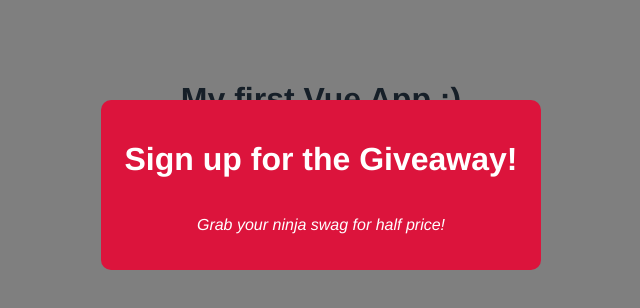
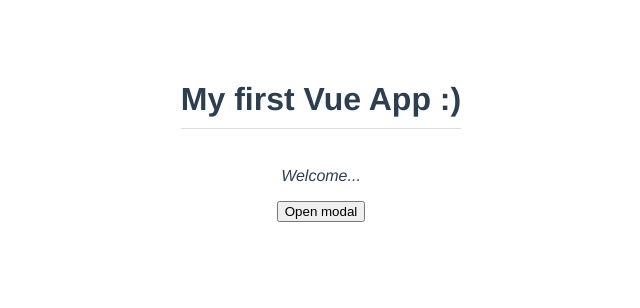
Before and after one commit to beltranbot/vue3-modal-project, a Vue app: page / in a window 1280 px wide. Shown: the top 308 px of the page, without its empty margins (319-959 px from the left). Built offline with nearby package versions, Linux system fonts and the light colour scheme.

Commit message:
emit custom events

```diff
--- a/src/App.vue
+++ b/src/App.vue
@@ -1,6 +1,10 @@
 <template>
   <h1>{{title}}</h1>
-  <Modal :header="header" :text="text" :theme="theme"/>
+  <p>Welcome...</p>
+  <div v-if="showModal">
+    <Modal :header="header" :text="text" :theme="theme" @close="toggleModal"/>
+  </div>
+  <button @click="toggleModal">Open modal</button>
 </template>
 
 <script>
@@ -16,7 +20,8 @@
       title: "My first Vue App :)",
       header: "Sign up for the Giveaway!",
       text: "Grab your ninja swag for half price!",
-      theme: "sale"
+      theme: "sale",
+      showModal: false,
     }
   },
   methods: {
@@ -24,6 +29,9 @@
       console.log(this.$refs.name) // handle to the inputfield
       this.$refs.name.classList.add("active")
       this.$refs.name.focus()
+    },
+    toggleModal() {
+      this.showModal = !this.showModal
     }
   }
 }
--- a/src/components/Modal.vue
+++ b/src/components/Modal.vue
@@ -1,5 +1,5 @@
 <template>
-  <div class="backdrop">
+  <div class="backdrop" @click="closeModal">
     <div class="modal" :class="{sale: theme === 'sale'}">
       <h1>{{ header }}</h1>
       <p>{{ text }}</p>
@@ -10,7 +10,12 @@
 <script>
 
 export default {
-  props: ['header', 'text', "theme"]
+  props: ['header', 'text', "theme"],
+  methods: {
+    closeModal() {
+      this.$emit("close")
+    }
+  }
 }
 </script>
 
```
